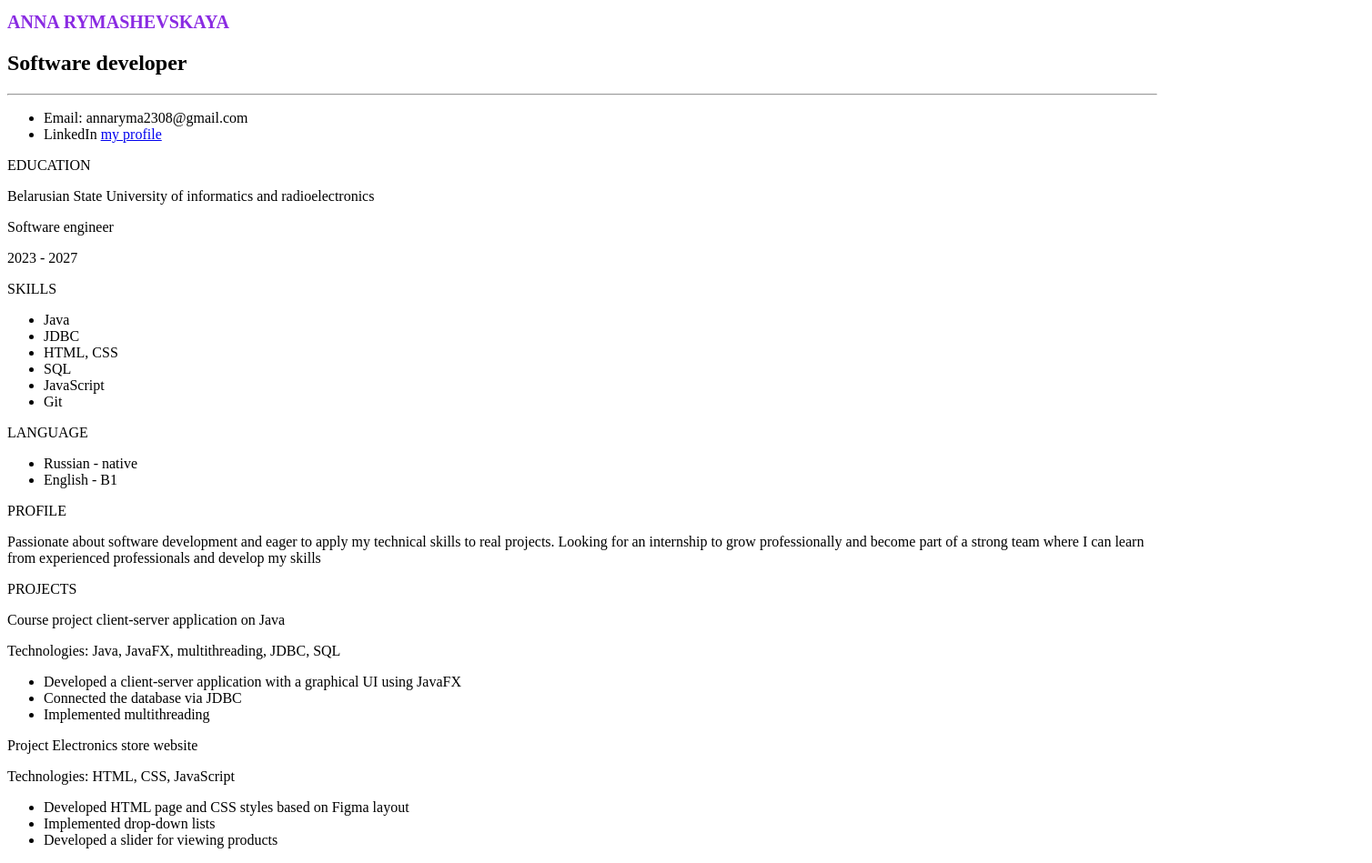
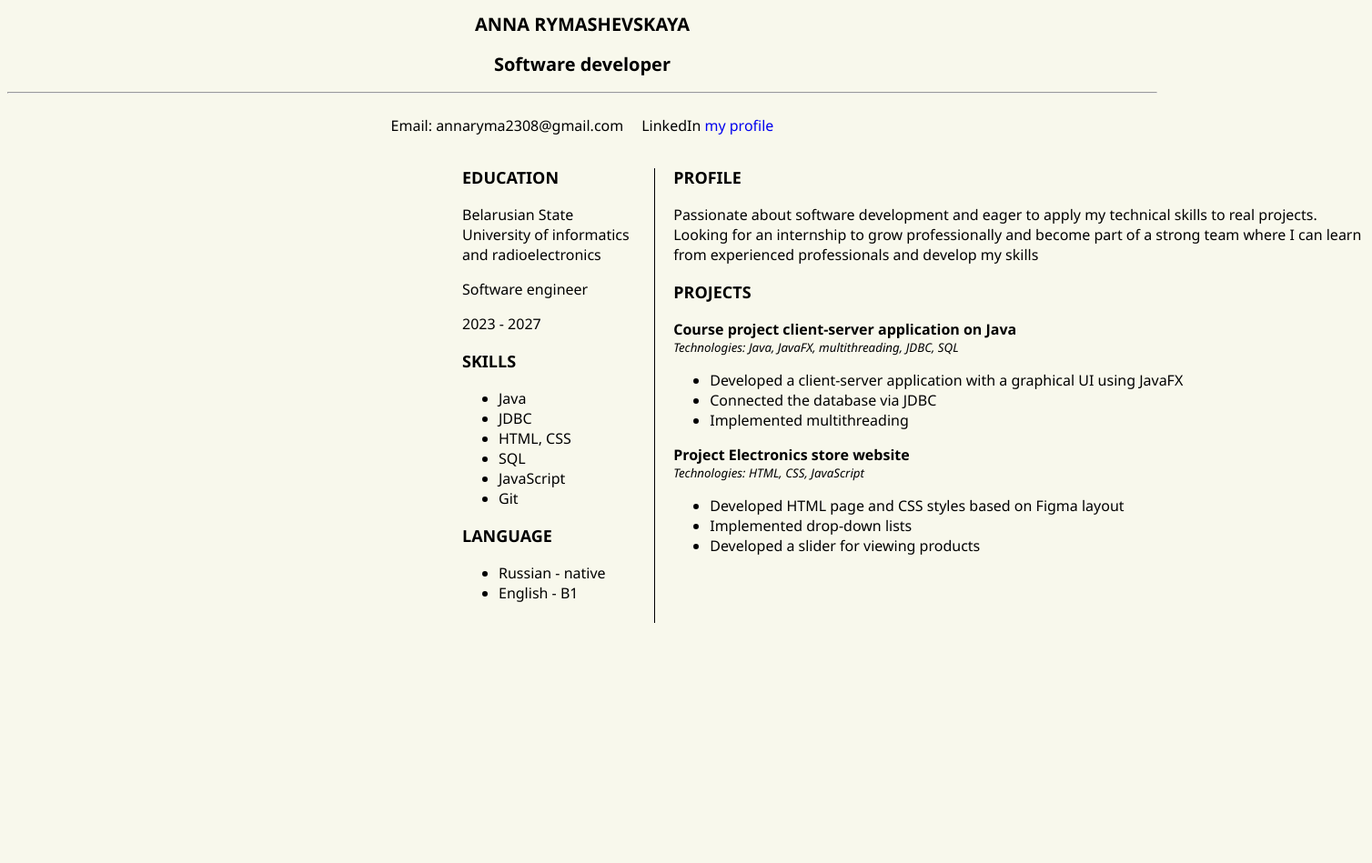
Before and after one commit to anrmsh/rsschool-cv, a plain HTML site: page index.html in a window 1280 px wide. Shown: the whole page at 91% size, 1508 px wide, since content can reach past the window. After the commit the page ends 800 px from the top, so only its background shows below. Drawn offline with Linux system fonts and the light colour scheme.

Commit message:
refactor:update style.css

```diff
--- a/style.css
+++ b/style.css
@@ -1,4 +1,71 @@
-h1 {
-    font-size: 20px;
-    color: blueviolet;
+body{
+    background-color: rgb(248, 248, 236);
+    font-family:'Segoe UI', Tahoma, Geneva, Verdana, sans-serif
 }
+
+h1,
+h2 {
+  font-size: 20px;
+  text-align: center;
+}
+nav {
+  text-align: center;
+  margin: 0 auto;
+}
+nav ul {
+  display: inline-flex;
+  gap: 20px;
+  padding: 0;
+  list-style: none;
+}
+
+nav li {
+  text-align: center;
+  display: inline;
+}
+
+a {
+  text-decoration: none;
+}
+
+nav a:hover {
+  color: cadetblue;
+}
+
+.container {
+  width: 1000px;
+  margin: 0 auto;
+  display: flex;
+  gap: 20px;
+  margin-left: 500px;
+}
+
+.left,
+.right {
+  width: 45%;
+  padding: 10px;
+}
+
+.divider {
+  width: 2px;
+  height: 500px;
+  background-color: black;
+  margin-top: 20px;
+}
+
+.name-section {
+  font-size: large;
+  font-weight: bold;
+}
+
+.name-project{
+    font-weight: 600;
+    margin-bottom: 0;
+}
+
+.technologies-project{
+    font-style: italic;
+    padding: 0;
+    margin: 0;
+    font-size: smaller;
+}
```
